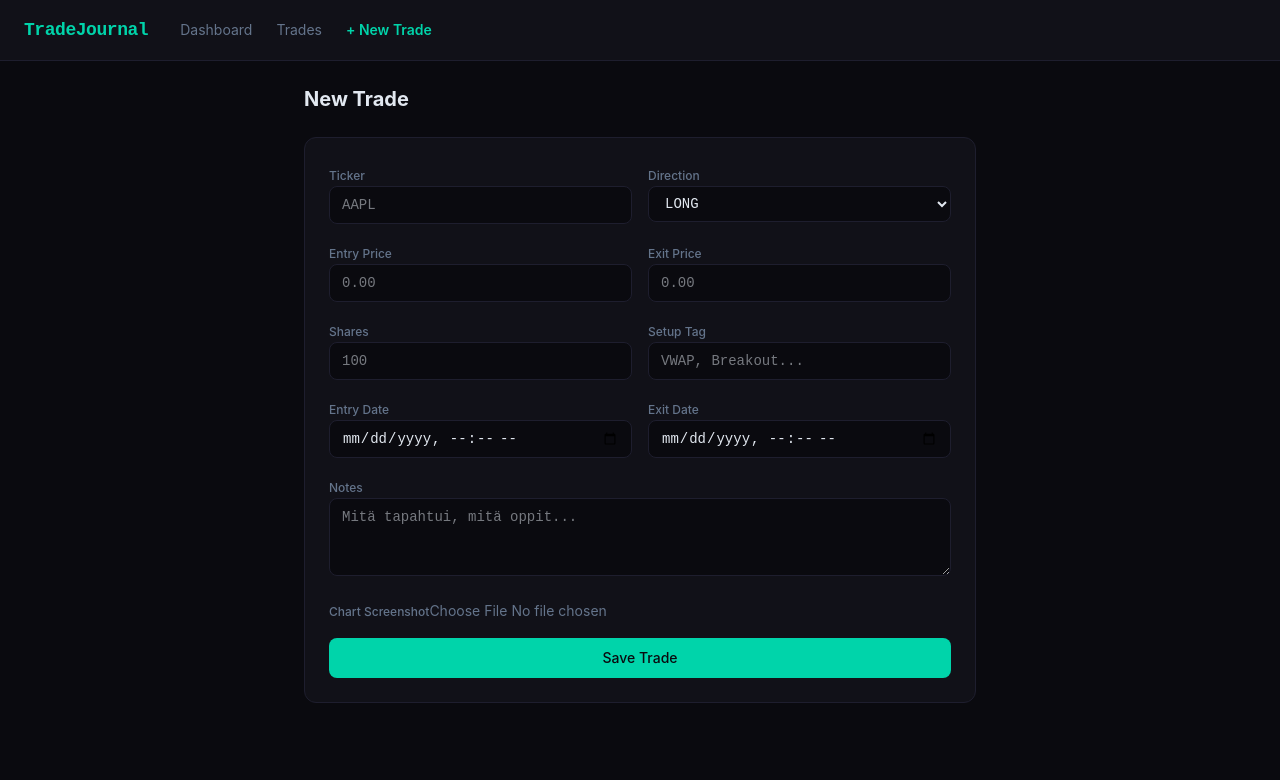
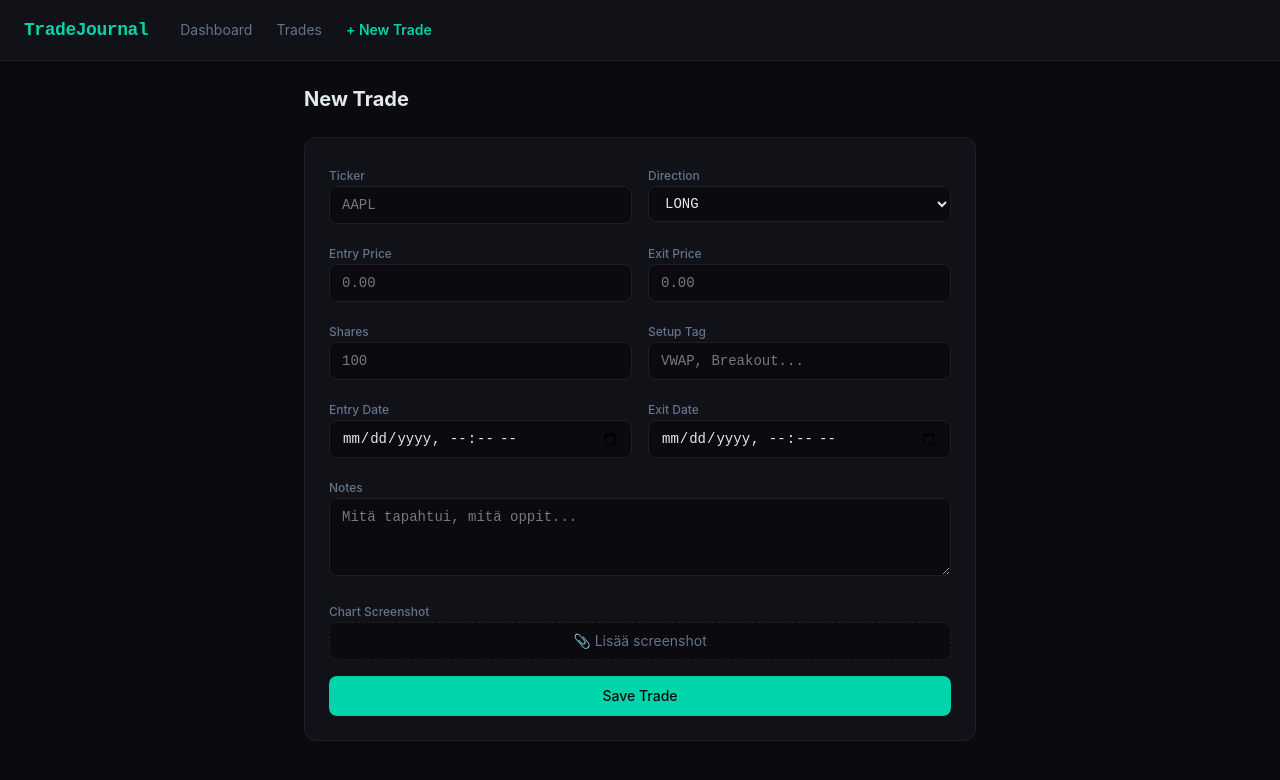
Before and after one commit to ilarikoik/t-journal, a React (Vite) app in the folder frontend/: page /trades/new in a window 1280 px wide. Shown: the top 780 px of the page. Built offline with nearby package versions, Linux system fonts and the light colour scheme.

Commit message:
upload screenshot area changes

```diff
--- a/frontend/src/pages/NewTrade.tsx
+++ b/frontend/src/pages/NewTrade.tsx
@@ -101,9 +101,17 @@ export default function NewTrade() {
         </Field>
 
         <Field label="Chart Screenshot">
-          <input type="file" accept="image/*" onChange={handleImage}
-            className="text-sm" style={{ color: '#64748b' }} />
-          {preview && <img src={preview} className="mt-2 rounded-lg max-h-48 object-contain" style={{ border: '1px solid #1e1e2e' }} />}
+        <div>
+  <label className="flex items-center justify-center w-full py-2 rounded-lg cursor-pointer text-sm transition-colors hover:opacity-80"
+    style={{ border: '1px dashed #1e1e2e', color: '#64748b', backgroundColor: '#0a0a0f' }}>
+    {preview ? '📎 Vaihda kuva' : '📎 Lisää screenshot'}
+    <input type="file" accept="image/*" onChange={handleImage} className="hidden" />
+  </label>
+  {preview && (
+    <img src={preview} className="mt-2 rounded-lg max-h-48 object-contain w-full"
+      style={{ border: '1px solid #1e1e2e' }} />
+  )}
+</div>
         </Field>
 
         {/* Live P&L preview */}
--- a/frontend/src/pages/TradeDetail.tsx
+++ b/frontend/src/pages/TradeDetail.tsx
@@ -65,6 +65,7 @@ export default function TradeDetail() {
         {trade.imageUrl && (
           <div>
             <p className="text-xs mb-2" style={{ color: '#64748b' }}>Chart</p>
+            <p>haloooo</p>
             <img src={trade.imageUrl} className="rounded-lg w-full object-contain max-h-96"
               style={{ border: '1px solid #1e1e2e' }} />
           </div>
```
